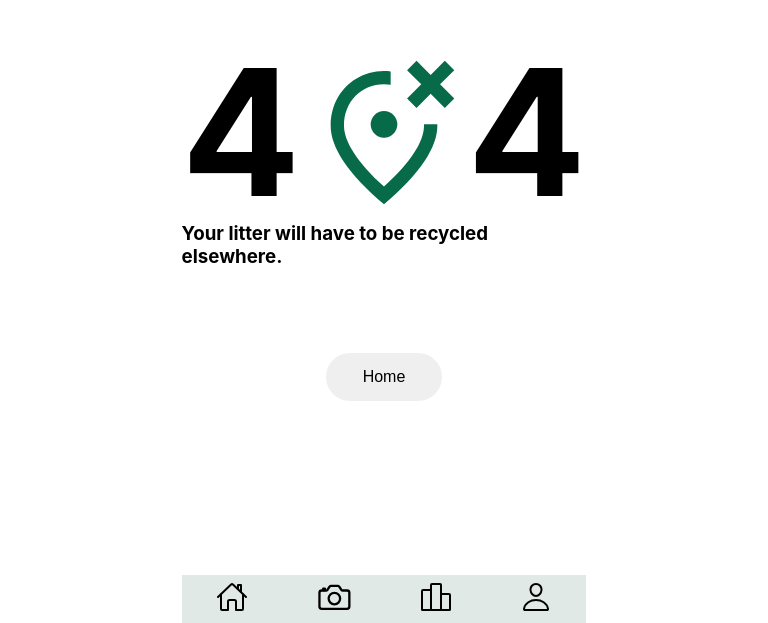
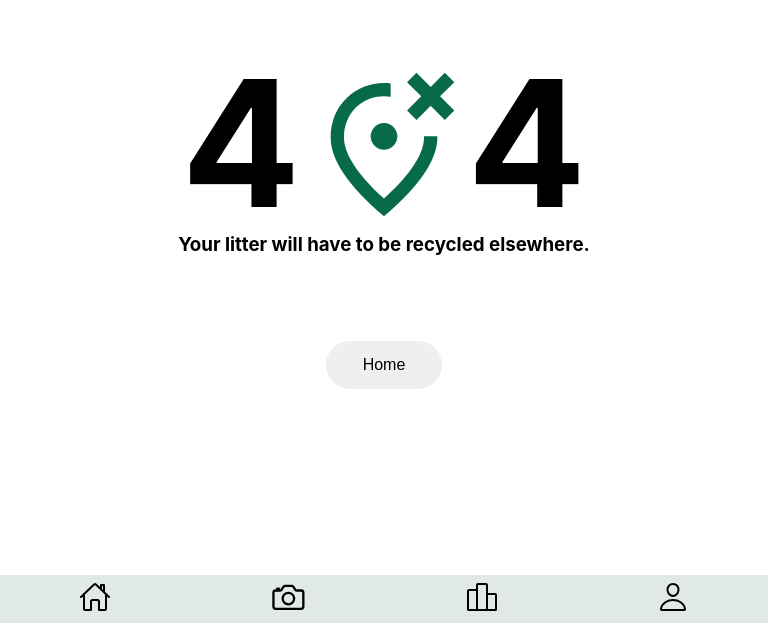
Before and after one commit to codeforsanjose/litter.ai, a React (Create React App) app in the folder client/: page /404 in a window 768 px wide. Shown: the part 177-800 px from the top of the page. Built offline with nearby package versions, Linux system fonts and the light colour scheme.

Commit message:
Media breakpoints are now set so that any mobile device is in one column and any desktop/laptop will have three columns with the content in the center

```diff
--- a/client/src/css/App.css
+++ b/client/src/css/App.css
@@ -8,18 +8,6 @@
   --dark-gray: #7c7c7c;
   --lb-gray: #E0E9E6;
   --shadow-color: hsl(0deg 0% 0% / 26%);
-}
-
-@media only screen and (max-width: 767px) {
-  .App {
-    grid-template-columns: 1fr;
-  }
-}
-
-@media only screen and (min-width: 768px) {
-  .App {
-    grid-template-columns: 2fr 3fr 2fr;
-  }
 }
 
 .App {
@@ -116,6 +104,9 @@
 
 /* Phones */
 @media only screen and (max-width: 600px) {
+  .App {
+    grid-template-columns: 1fr;
+  }
   .main-container {
     grid-area: 1 / 1 / span 10 / span 1;
   }
@@ -123,13 +114,20 @@
 
 /* Portrait tablets and large phones */
 @media only screen and (min-width: 601px) and (max-width: 1024px) {
+  .App {
+    grid-template-columns: 1fr;
+  }
   .main-container {
-    grid-area: 1 / 2 / span 10 / span 1;
+    grid-area: 1 / 1 / span 10 / span 1;
   }
 }
 
 /* Small laptops and desktops */
 @media only screen and (min-width: 1025px) {
+  .App {
+    grid-template-columns: 2fr 3fr 2fr;
+  }
+
   .main-container {
     grid-area: 1 / 2 / span 10 / span 1;
   }
--- a/client/src/css/Navbar.css
+++ b/client/src/css/Navbar.css
@@ -42,7 +42,7 @@
 /* Portrait tablets and large phones */
 @media only screen and (min-width: 601px) and (max-width: 1024px) {
   .navbar-container{
-    grid-area: 10 / 2 / span 1 / span 1;
+    grid-area: 10 / 1 / span 1 / span 1;
   }
 }
 
```
